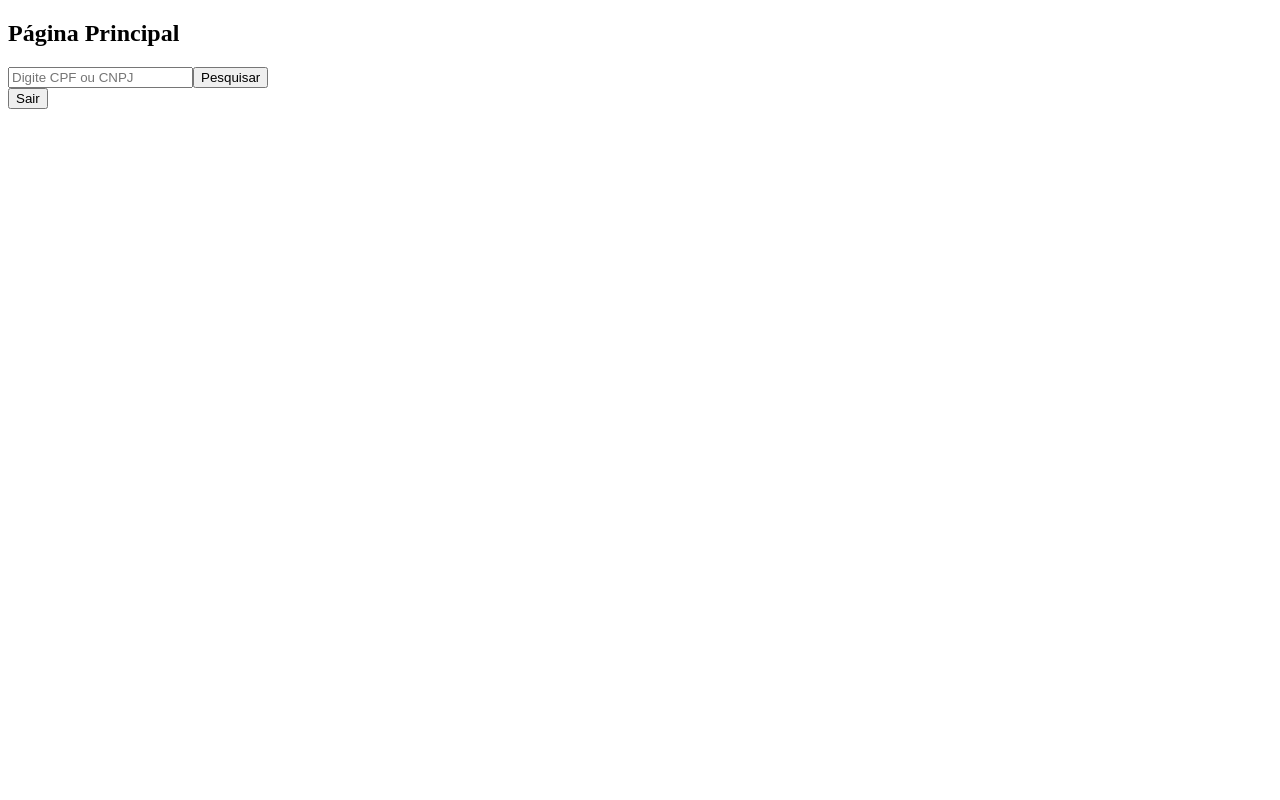
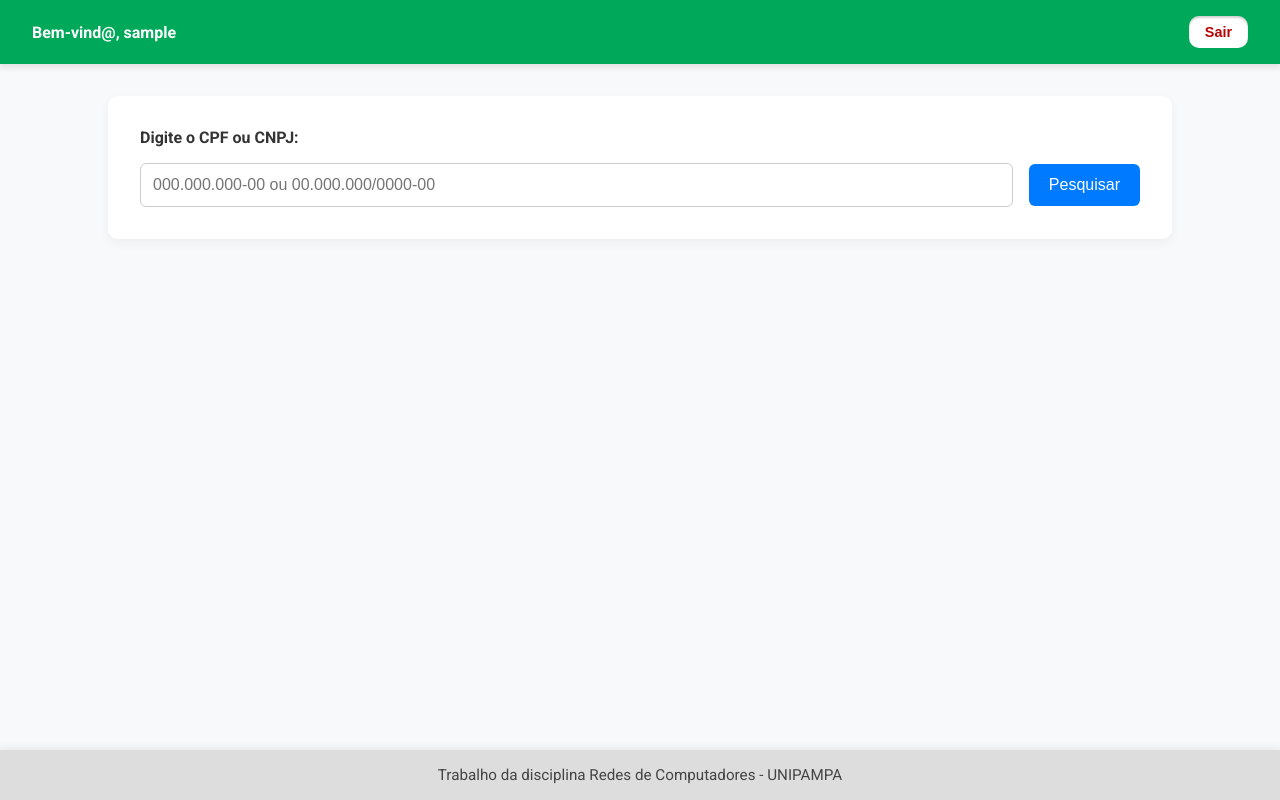
Before and after one commit to gabsfredes/pesquisa-cpf-cnpj, a Vue app: page / in a window 1280 px wide. Built offline with nearby package versions, Linux system fonts and the light colour scheme; sample sign-in values are in the browser's storage.

Commit message:
estilização de login e home

```diff
--- a/src/App.vue
+++ b/src/App.vue
@@ -1,3 +1,18 @@
 <template>
   <router-view />
 </template>
+
+<style>
+@import url('https://fonts.googleapis.com/css2?family=Roboto:ital,wght@0,100..900;1,100..900&display=swap');
+
+html, body {
+  margin: 0;
+  padding: 0;
+  height: 100%;
+}
+
+body {
+  font-family: 'Roboto', sans-serif;
+  background-color: #f1f1f1;
+}
+</style>
--- a/src/components/SearchForm.vue
+++ b/src/components/SearchForm.vue
@@ -1,9 +1,31 @@
 <template>
-  <form @submit.prevent="search">
-    <input v-model="value" placeholder="Digite CPF ou CNPJ" />
-    <button type="submit">Pesquisar</button>
-    <div v-if="result">
-      <pre>{{ result }}</pre>
+  <form class="search-form" @submit.prevent="search">
+    <label for="busca">Digite o CPF ou CNPJ:</label>
+    <div class="input-row">
+      <input
+        id="busca"
+        v-model="value"
+        placeholder="000.000.000-00 ou 00.000.000/0000-00"
+      />
+      <button type="submit">Pesquisar</button>
+    </div>
+
+    <div v-if="result" class="search-result">
+      <h3>Resultado:</h3>
+      <table>
+        <thead>
+          <tr>
+            <th>Campo</th>
+            <th>Valor</th>
+          </tr>
+        </thead>
+        <tbody>
+          <tr v-for="(valor, chave) in result" :key="chave">
+            <td>{{ chave }}</td>
+            <td>{{ valor }}</td>
+          </tr>
+        </tbody>
+      </table>
     </div>
   </form>
 </template>
@@ -17,16 +39,161 @@ const value = ref('')
 const result = ref(null)
 const auth = useAuthStore()
 
+function isValidCPF(cpf) {
+  cpf = cpf.replace(/[^\d]+/g, '')
+  if (cpf.length !== 11 || /^(\d)\1+$/.test(cpf)) return false
+  let soma = 0
+  for (let i = 0; i < 9; i++) soma += parseInt(cpf.charAt(i)) * (10 - i)
+  let resto = (soma * 10) % 11
+  if (resto === 10 || resto === 11) resto = 0
+  if (resto !== parseInt(cpf.charAt(9))) return false
+  soma = 0
+  for (let i = 0; i < 10; i++) soma += parseInt(cpf.charAt(i)) * (11 - i)
+  resto = (soma * 10) % 11
+  if (resto === 10 || resto === 11) resto = 0
+  return resto === parseInt(cpf.charAt(10))
+}
+
+function isValidCNPJ(cnpj) {
+  cnpj = cnpj.replace(/[^\d]+/g, '')
+  if (cnpj.length !== 14 || /^(\d)\1+$/.test(cnpj)) return false
+  let t = cnpj.length - 2,
+    d = cnpj.substring(t),
+    d1 = parseInt(d.charAt(0)),
+    d2 = parseInt(d.charAt(1)),
+    calc = x => {
+      let n = 0,
+        r = 2
+      for (let i = x.length - 1; i >= 0; i--) {
+        n += x.charAt(i) * r++
+        if (r > 9) r = 2
+      }
+      return n
+    }
+  let dg1 = calc(cnpj.substring(0, t)) % 11
+  dg1 = dg1 < 2 ? 0 : 11 - dg1
+  if (dg1 !== d1) return false
+  let dg2 = calc(cnpj.substring(0, t + 1)) % 11
+  dg2 = dg2 < 2 ? 0 : 11 - dg2
+  return dg2 === d2
+}
+
 const search = async () => {
+  const clean = value.value.replace(/[^\d]+/g, '')
+  const isCPF = clean.length === 11
+  const isCNPJ = clean.length === 14
+
+  if (!isCPF && !isCNPJ) {
+    result.value = { erro: 'Informe um CPF ou CNPJ com 11 ou 14 dígitos.' }
+    return
+  }
+
+  if (isCPF && !isValidCPF(clean)) {
+    result.value = { erro: 'CPF inválido.' }
+    return
+  }
+
+  if (isCNPJ && !isValidCNPJ(clean)) {
+    result.value = { erro: 'CNPJ inválido.' }
+    return
+  }
+
   try {
-    const res = await axios.post(
-      'http://localhost:5000/search',
-      { value: value.value },
-      { headers: { Authorization: `Bearer ${auth.token}` } }
-    )
+    result.value = null
+    const endpoint = isCPF
+      ? `http://26.124.13.39:5000/search_CPFdb?cpf=${clean}`
+      : `http://26.124.13.39:5000/search_CNPJdb?cnpj=${clean}`
+
+    const res = await axios.get(endpoint, {
+      headers: {
+        Authorization: `Bearer ${auth.token}`,
+      },
+    })
     result.value = res.data
   } catch (err) {
-    alert('Erro na pesquisa')
+    result.value = { erro: 'Erro ao consultar o CPF/CNPJ.' }
   }
 }
 </script>
+
+<style scoped>
+.search-form {
+  background-color: white;
+  padding: 2rem;
+  border-radius: 10px;
+  box-shadow: 0px 4px 12px rgba(0, 0, 0, 0.05);
+  width: 90%;
+  max-width: 1000px;
+  display: flex;
+  flex-direction: column;
+  gap: 1rem;
+}
+
+.search-form label {
+  font-weight: bold;
+  color: #333;
+}
+
+.input-row {
+  display: flex;
+  gap: 1rem;
+  align-items: center;
+}
+
+.input-row input {
+  flex: 1;
+  padding: 12px;
+  border: 1px solid #ccc;
+  border-radius: 6px;
+  font-size: 1rem;
+}
+
+.input-row button {
+  background: #007bff;
+  color: white;
+  padding: 12px 20px;
+  font-size: 1rem;
+  border: none;
+  border-radius: 6px;
+  cursor: pointer;
+  transition: background 0.3s;
+}
+
+.input-row button:hover {
+  background: #0056b3;
+}
+
+.search-result {
+  width: 100%;
+  overflow-x: auto;
+}
+
+.search-result h3 {
+  margin-bottom: 0.5rem;
+}
+
+.search-result table {
+  width: 100%;
+  border-collapse: collapse;
+  font-size: 0.95rem;
+  background: #fff;
+  box-shadow: 0px 2px 8px rgba(0, 0, 0, 0.05);
+}
+
+.search-result th,
+.search-result td {
+  padding: 12px;
+  text-align: left;
+  border-bottom: 1px solid #ddd;
+}
+
+.search-result th {
+  background-color: #f5f5f5;
+  font-weight: bold;
+  color: #333;
+}
+
+.search-result tr:hover {
+  background-color: #f1f1f1;
+}
+</style>
--- a/src/pages/Home.vue
+++ b/src/pages/Home.vue
@@ -1,17 +1,87 @@
 <template>
-  <div>
-    <h2>Página Principal</h2>
-    <SearchForm />
-    <button @click="logout">Sair</button>
+  <div class="home-container">
+    <header class="home-header">
+      <div class="user-info">
+        <span>Bem-vind@, {{ auth.username || 'usuário' }}</span>
+      </div>
+      <button @click="logout">Sair</button>
+    </header>
+
+    <main class="home-main">
+      <SearchForm />
+    </main>
+
+    <footer class="home-footer">
+      Trabalho da disciplina Redes de Computadores - UNIPAMPA
+    </footer>
   </div>
 </template>
 
 <script setup>
 import SearchForm from '../components/SearchForm.vue'
 import { useAuthStore } from '../store/auth'
+
 const auth = useAuthStore()
 const logout = () => {
   auth.logout()
   location.href = '/login'
 }
 </script>
+
+<style scoped>
+.home-container {
+  display: flex;
+  flex-direction: column;
+  min-height: 100vh;
+  background-color: #f7f9fb;
+  font-family: 'Roboto', sans-serif;
+}
+
+.home-header {
+  background-color: #00a859;
+  color: white;
+  padding: 1rem 2rem;
+  display: flex;
+  justify-content: space-between;
+  align-items: center;
+  box-shadow: 0 4px 6px rgba(0, 0, 0, 0.09);
+}
+
+.user-info {
+  font-weight: bold;
+}
+
+.home-header button {
+  background-color: #fff;
+  color: #b80404;
+  border: none;
+  padding: 8px 16px;
+  font-weight: bold;
+  border-radius: 10px;
+  font-size: 0.9rem;
+  box-shadow: inset 0 2px 2px rgba(0,0,0,0.18);
+  cursor: pointer;
+  transition: background 0.3s;
+}
+
+.home-header button:hover {
+  background-color: #e6e6e6;
+}
+
+.home-main {
+  flex: 1;
+  display: flex;
+  justify-content: center;
+  align-items: start;
+  padding: 2rem;
+}
+
+.home-footer {
+  background-color: #ddd;
+  box-shadow: 0 -2px 8px rgba(0, 0, 0, 0.08);
+  padding: 1rem;
+  text-align: center;
+  font-size: 0.95rem;
+  color: #444;
+}
+</style>
--- a/src/pages/Login.vue
+++ b/src/pages/Login.vue
@@ -1,10 +1,12 @@
 <template>
-  <div>
-    <h2>Login</h2>
-    <form @submit.prevent="doLogin">
-      <input v-model="username" placeholder="Usuário" />
-      <input v-model="password" type="password" placeholder="Senha" />
+  <div class="login-container">
+    <form class="login-form" @submit.prevent="doLogin">
+      <img src="/public/assets/logo-unipampa.jpg" alt="Logo" />
+      <h2>Acesso ao Sistema</h2>
+      <input v-model="username" type="text" placeholder="Usuário" required />
+      <input v-model="password" type="password" placeholder="Senha" required />
       <button type="submit">Entrar</button>
+      <p v-if="error" class="error-msg">Usuário ou senha inválidos</p>
     </form>
   </div>
 </template>
@@ -16,16 +18,91 @@ import { useAuthStore } from '../store/auth'
 
 const router = useRouter()
 const auth = useAuthStore()
-
 const username = ref('')
 const password = ref('')
+const error = ref(false)
 
 const doLogin = async () => {
   try {
+    error.value = false
     await auth.login({ username: username.value, password: password.value })
     router.push('/')
   } catch (err) {
-    alert('Login falhou')
+    error.value = true
   }
 }
 </script>
+
+<style scoped>
+.login-container {
+  display: flex;
+  align-items: center;
+  justify-content: center;
+  height: 100vh;
+  background: #f1f1f1;
+  margin: 0;
+}
+
+.login-form {
+  background: white;
+  font-family: "Roboto", sans-serif;
+  padding: 2rem;
+  border-radius: 10px;
+  box-shadow: 0px 4px 12px rgba(0, 0, 0, 0.1);
+  width: fit-content;
+  display: flex;
+  flex-direction: column;
+}
+
+.login-form h2 {
+  margin-bottom: 1.5rem;
+  text-align: center;
+  color: #333;
+}
+
+.login-form img {
+  width: 150px;
+  height: auto;
+  background-size: cover;
+  margin: 0 auto 0;
+}
+
+.login-form input {
+  margin-bottom: 1rem;
+  padding: 10px;
+  font-size: 1rem;
+  border: 1px solid #c7c7c7;
+  border-radius: 6px;
+}
+
+.login-form button {
+  background: #007bff;
+  color: white;
+  padding: 10px;
+  font-size: 1rem;
+  border: none;
+  border-radius: 6px;
+  cursor: pointer;
+  transition: background 0.3s;
+}
+
+.login-form button:hover {
+  background: #0056b3;
+}
+
+.error-msg {
+  color: red;
+  text-align: center;
+  margin-top: 1rem;
+  font-size: 0.9rem;
+}
+
+.login-form::after {
+  content: "Sistema de Pesquisa de CPF e CNPJ - UNIPAMPA";
+  display: block;
+  text-align: center;
+  color: #888;
+  font-size: 0.9rem;
+  margin-top: 2rem;
+}
+</style>
--- a/src/store/auth.js
+++ b/src/store/auth.js
@@ -4,16 +4,21 @@ import axios from 'axios'
 export const useAuthStore = defineStore('auth', {
   state: () => ({
     token: localStorage.getItem('token') || null,
+    username: localStorage.getItem('username') || null,
   }),
   actions: {
     async login(credentials) {
       const res = await axios.post('http://26.124.13.39:5000/login', credentials)
       this.token = res.data.access_token
+      this.username = credentials.username
       localStorage.setItem('token', this.token)
+      localStorage.setItem('username', this.username)
     },
     logout() {
       this.token = null
+      this.username = null
       localStorage.removeItem('token')
+      localStorage.removeItem('username')
     },
   },
 })
--- a/src/style.css
+++ b/src/style.css
@@ -24,6 +24,7 @@ a:hover {
 
 body {
   margin: 0;
+  padding: 0;
   display: flex;
   place-items: center;
   min-width: 320px;
```
Also changed, not shown: public/assets/logo-unipampa.jpg (added).
